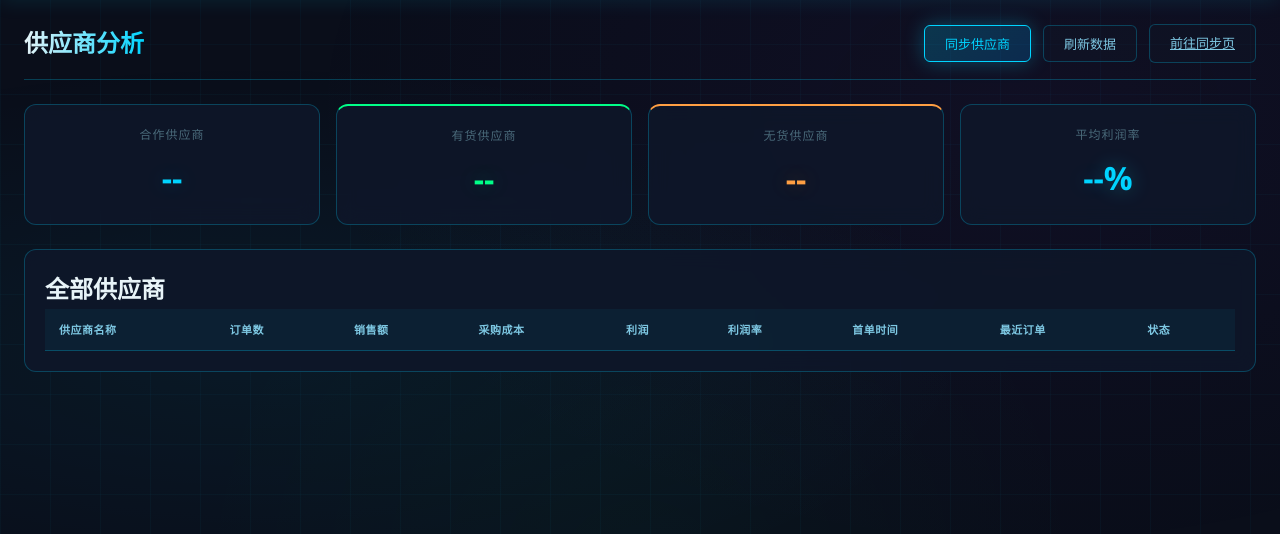
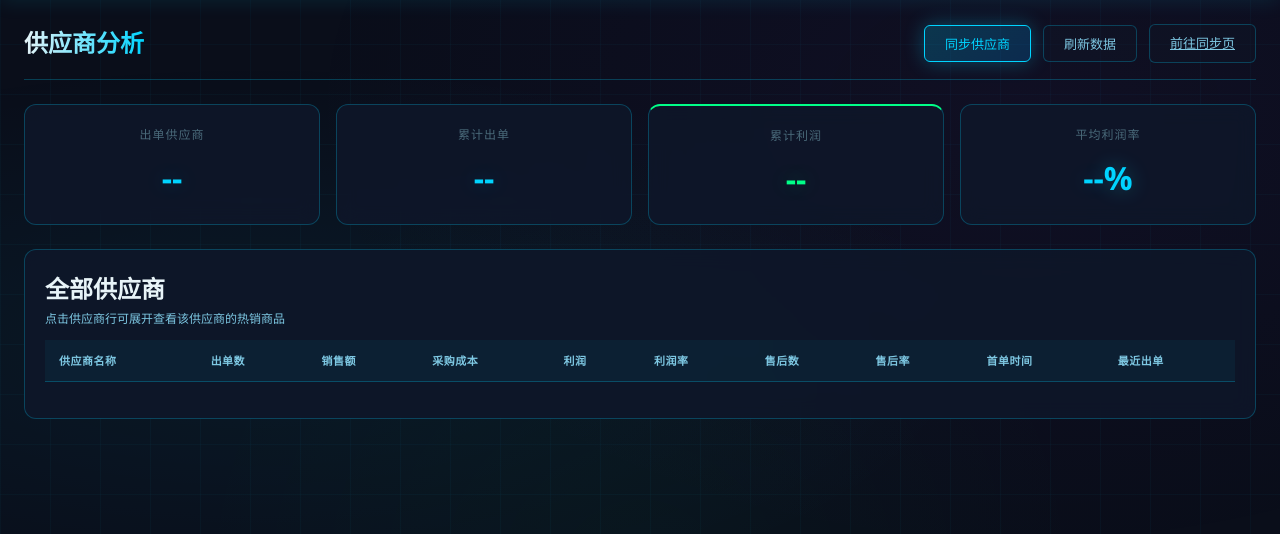
Before and after one commit to ljh010704/JuShuiTan, a Flask app: page /suppliers in a window 1280 px wide. Shown: the part 56-590 px from the top of the page. Run offline with Flask 3, Linux system fonts and the light colour scheme; lists and menus that the app fills with data are empty.

Commit message:
feat: 供应商出单统计，看出单商品来自哪个供应商
- orders表新增supplier_co_id/supplier_name列，启动时自动从历史raw_data回填
- 订单抓取提取供应商字段（订单级优先，商品级兜底）
- 供应商分析页重做：出单数/销售额/利润/利润率/售后数/售后率/首单/最近出单
- 点击供应商展开热销商品TOP5（商品名/出单数/件数/销售额/利润）
- 修复供应商页同步按钮JS乱码

```diff
--- a/routes/supplier.py
+++ b/routes/supplier.py
@@ -2,6 +2,7 @@
 供应商分析路由
 """
 import asyncio
+import json
 import logging
 from flask import Blueprint, render_template, jsonify, request
 from models.database import get_connection
@@ -17,46 +18,95 @@ def suppliers_page():
 
 @supplier_bp.route('/api/suppliers')
 def api_suppliers():
+    """供应商出单统计 + 热销商品（分销订单口径）"""
     conn = get_connection()
     try:
-        rows = conn.execute("""
+        dist_filter = """order_type LIKE '%分销Plus%'
+              AND order_type NOT LIKE '%供销%'
+              AND order_type NOT LIKE '%自发%'
+              AND status IN ('Sent', 'WaitOuterSent')"""
+
+        rows = conn.execute(f"""
             SELECT
-                json_extract(raw_data, '$.supplierName') as supplier_name,
-                json_extract(raw_data, '$.supplierCoId') as supplier_co_id,
+                supplier_name,
+                MAX(supplier_co_id) as co_id,
                 COUNT(*) as order_count,
-                SUM(pay_amount) as total_amount,
-                SUM(CASE WHEN order_type LIKE '%分销Plus%' THEN (pay_amount - purchase_cost) ELSE 0 END) as total_profit,
-                SUM(CASE WHEN order_type LIKE '%分销Plus%' THEN purchase_cost ELSE 0 END) as total_cost,
+                COALESCE(SUM(pay_amount), 0) as total_amount,
+                COALESCE(SUM(purchase_cost), 0) as total_cost,
+                COALESCE(SUM(pay_amount - purchase_cost), 0) as total_profit,
                 MIN(created_at) as first_order,
                 MAX(created_at) as last_order
             FROM orders
-            WHERE json_extract(raw_data, '$.supplierName') IS NOT NULL
-              AND status IN ('Sent', 'WaitOuterSent')
-              AND order_type LIKE '%分销Plus%'
-              AND order_type NOT LIKE '%供销%'
-              AND order_type NOT LIKE '%自发%'
-            GROUP BY supplier_co_id
+            WHERE supplier_name != '' AND {dist_filter}
+            GROUP BY supplier_name
             ORDER BY order_count DESC
         """).fetchall()
 
+        # 每个供应商的售后数（按 order_id 关联）
+        after_rows = conn.execute("""
+            SELECT o.supplier_name, COUNT(*) as cnt
+            FROM after_sales a
+            JOIN orders o ON a.order_id = o.order_id
+            WHERE o.supplier_name != ''
+            GROUP BY o.supplier_name
+        """).fetchall()
+        after_map = {r['supplier_name']: r['cnt'] for r in after_rows}
+
+        # 每个供应商的热销商品（解析 raw_data 里的商品列表）
+        goods_rows = conn.execute(f"""
+            SELECT supplier_name, raw_data FROM orders
+            WHERE supplier_name != '' AND {dist_filter}
+              AND raw_data IS NOT NULL AND raw_data != ''
+        """).fetchall()
+
+        goods_map = {}
+        for r in goods_rows:
+            sname = r['supplier_name']
+            try:
+                raw = json.loads(r['raw_data'])
+            except (json.JSONDecodeError, TypeError):
+                continue
+            for g in (raw.get('disInnerOrderGoodsViewList') or []):
+                if not isinstance(g, dict):
+                    continue
+                gname = str(g.get('itemName') or '').strip()
+                if not gname:
+                    continue
+                entry = goods_map.setdefault(sname, {}).setdefault(
+                    gname, {'count': 0, 'qty': 0, 'amount': 0.0, 'profit': 0.0})
+                qty = int(g.get('itemCount') or 0)
+                total = float(g.get('totalPrice') or 0)
+                entry['count'] += 1
+                entry['qty'] += qty
+                entry['amount'] += total
+                entry['profit'] += total - float(g.get('drpPrice') or 0) * qty
+
         suppliers = []
         for r in rows:
-            name = r[0] if r[0] else '未知'
-            amount = r[3] or 0
-            profit = r[4] or 0
-            rate = (profit / amount * 100) if amount > 0 else 0
-
+            name = r['supplier_name']
+            amount = r['total_amount'] or 0
+            profit = r['total_profit'] or 0
+            after_cnt = after_map.get(name, 0)
+            goods = sorted(goods_map.get(name, {}).items(),
+                           key=lambda kv: kv[1]['count'], reverse=True)[:5]
             suppliers.append({
                 'name': name,
-                'co_id': r[1],
-                'order_count': r[2],
+                'co_id': r['co_id'] or '',
+                'order_count': r['order_count'],
                 'total_amount': round(amount, 2),
+                'total_cost': round(r['total_cost'] or 0, 2),
                 'total_profit': round(profit, 2),
-                'total_cost': round(r[5] or 0, 2),
-                'profit_rate': round(rate, 1),
-                'first_order': r[6][:10] if r[6] else '-',
-                'last_order': r[7][:10] if r[7] else '-',
-                'has_goods': r[2] > 0,
+                'profit_rate': round(profit / amount * 100, 1) if amount > 0 else 0,
+                'after_count': after_cnt,
+                'after_rate': round(after_cnt / r['order_count'] * 100, 1) if r['order_count'] > 0 else 0,
+                'first_order': (r['first_order'] or '')[:10] or '-',
+                'last_order': (r['last_order'] or '')[:10] or '-',
+                'has_goods': True,
+                'top_goods': [
+                    {'name': gname, 'count': g['count'], 'qty': g['qty'],
+                     'amount': round(g['amount'], 2), 'profit': round(g['profit'], 2)}
+                    for gname, g in goods
+                ],
             })
 
         return jsonify({'data': suppliers, 'total': len(suppliers)})
--- a/templates/suppliers.html
+++ b/templates/suppliers.html
@@ -19,16 +19,16 @@
 <!-- 统计卡片 -->
 <div class="stats-grid">
     <div class="stat-card">
-        <div class="stat-label">合作供应商</div>
+        <div class="stat-label">出单供应商</div>
         <div class="stat-value" id="totalSuppliers">--</div>
     </div>
+    <div class="stat-card">
+        <div class="stat-label">累计出单</div>
+        <div class="stat-value" id="totalOrders">--</div>
+    </div>
     <div class="stat-card success">
-        <div class="stat-label">有货供应商</div>
-        <div class="stat-value" id="activeSuppliers">--</div>
-    </div>
-    <div class="stat-card warning">
-        <div class="stat-label">无货供应商</div>
-        <div class="stat-value" id="inactiveSuppliers">--</div>
+        <div class="stat-label">累计利润</div>
+        <div class="stat-value" id="totalProfit">--</div>
     </div>
     <div class="stat-card">
         <div class="stat-label">平均利润率</div>
@@ -59,22 +59,26 @@
 <!-- 供应商列表 -->
 <div class="section">
     <h2>全部供应商</h2>
+    <p style="color:#7ec8e3;font-size:12px;margin:0 0 12px;">点击供应商行可展开查看该供应商的热销商品</p>
+    <div class="table-responsive">
     <table class="data-table">
         <thead>
             <tr>
                 <th>供应商名称</th>
-                <th>订单数</th>
+                <th>出单数</th>
                 <th>销售额</th>
                 <th>采购成本</th>
                 <th>利润</th>
                 <th>利润率</th>
+                <th>售后数</th>
+                <th>售后率</th>
                 <th>首单时间</th>
-                <th>最近订单</th>
-                <th>状态</th>
+                <th>最近出单</th>
             </tr>
         </thead>
         <tbody id="supplierTable"></tbody>
     </table>
+    </div>
 </div>
 
 <!-- 确认弹窗 -->
@@ -108,16 +112,16 @@ async function loadData() {
         allSuppliers = data.data || [];
 
         const total = allSuppliers.length;
-        const active = allSuppliers.filter(s => s.has_goods).length;
-        const inactive = total - active;
+        const totalOrders = allSuppliers.reduce((sum, s) => sum + s.order_count, 0);
+        const totalProfit = allSuppliers.reduce((sum, s) => sum + s.total_profit, 0);
         const activeSuppliers = allSuppliers.filter(s => s.profit_rate > 0);
         const avgRate = activeSuppliers.length > 0
             ? activeSuppliers.reduce((sum, s) => sum + s.profit_rate, 0) / activeSuppliers.length
             : 0;
 
         document.getElementById('totalSuppliers').textContent = total;
-        document.getElementById('activeSuppliers').textContent = active;
-        document.getElementById('inactiveSuppliers').textContent = inactive;
+        document.getElementById('totalOrders').textContent = totalOrders;
+        document.getElementById('totalProfit').textContent = '¥' + totalProfit.toFixed(2);
         document.getElementById('avgProfitRate').textContent = avgRate.toFixed(1) + '%';
 
         const noGoods = allSuppliers.filter(s => !s.has_goods);
@@ -136,23 +140,42 @@ async function loadData() {
             document.getElementById('noGoodsSection').style.display = 'none';
         }
 
-        document.getElementById('supplierTable').innerHTML = allSuppliers.map(s => `
-            <tr>
-                <td>${s.name}</td>
+        document.getElementById('supplierTable').innerHTML = allSuppliers.map((s, i) => `
+            <tr onclick="toggleGoods(${i})" style="cursor:pointer" title="点击查看热销商品">
+                <td>${s.name} <span style="color:#00d4ff;font-size:11px;">▾</span></td>
                 <td>${s.order_count}</td>
                 <td>¥${s.total_amount.toLocaleString()}</td>
                 <td>¥${s.total_cost.toLocaleString()}</td>
-                <td>¥${s.total_profit.toLocaleString()}</td>
+                <td style="color:${s.total_profit >= 0 ? '#00ff88' : '#ff6b6b'}">¥${s.total_profit.toLocaleString()}</td>
                 <td>${s.profit_rate}%</td>
+                <td>${s.after_count}</td>
+                <td style="color:${s.after_rate > 10 ? '#ff6b6b' : 'inherit'}">${s.after_rate}%</td>
                 <td>${s.first_order}</td>
                 <td>${s.last_order}</td>
-                <td><span class="badge badge-${s.has_goods ? 'success' : 'danger'}">${s.has_goods ? '有货' : '无货'}</span></td>
+            </tr>
+            <tr id="goods-${i}" style="display:none;">
+                <td colspan="10" style="background:rgba(0,212,255,0.04);padding:10px 24px;">
+                    ${goodsHtml(s.top_goods)}
+                </td>
             </tr>
         `).join('');
 
     } catch(e) {
         console.error('加载失败:', e);
     }
+}
+
+function toggleGoods(i) {
+    const row = document.getElementById('goods-' + i);
+    row.style.display = row.style.display === 'none' ? '' : 'none';
+}
+
+function goodsHtml(goods) {
+    if (!goods || goods.length === 0) return '<span style="color:#999;">暂无商品数据（下次同步后显示）</span>';
+    return '<div style="font-size:12px;color:#7ec8e3;margin-bottom:6px;">🔥 热销商品 TOP' + goods.length + '</div>'
+        + '<table class="data-table" style="font-size:12px;"><thead><tr><th>商品</th><th>出单数</th><th>件数</th><th>销售额</th><th>利润</th></tr></thead><tbody>'
+        + goods.map(g => `<tr><td>${g.name}</td><td>${g.count}</td><td>${g.qty}</td><td>¥${g.amount.toLocaleString()}</td><td style="color:${g.profit >= 0 ? '#00ff88' : '#ff6b6b'}">¥${g.profit.toLocaleString()}</td></tr>`).join('')
+        + '</tbody></table>';
 }
 
 function toggleSelectAll() {
@@ -223,24 +246,24 @@ async function syncSuppliers() {
     const statusText = document.getElementById('syncStatusText');
 
     btn.disabled = true;
-    btn.textContent = '???...';
+    btn.textContent = '同步中...';
     statusEl.style.display = 'block';
-    statusText.textContent = '??????...';
+    statusText.textContent = '正在同步订单数据...';
 
     try {
         const data = await apiCall('/api/sync', 'POST', {type: 'full'});
         if (data.success) {
-            statusText.textContent = '???????...';
+            statusText.textContent = '同步已启动，正在从聚水潭拉取...';
             startSupplierPoll();
         } else {
-            statusText.textContent = '????: ' + (data.message || '????');
+            statusText.textContent = '同步失败: ' + (data.message || '未知错误');
             btn.disabled = false;
-            btn.textContent = '?????';
+            btn.textContent = '同步供应商';
         }
     } catch(e) {
-        statusText.textContent = '????: ' + (e && e.message ? e.message : e);
+        statusText.textContent = '请求失败: ' + (e && e.message ? e.message : e);
         btn.disabled = false;
-        btn.textContent = '?????';
+        btn.textContent = '同步供应商';
     }
 }
 
@@ -253,9 +276,9 @@ function startSupplierPoll() {
             const data = await res.json();
             if (!data.running) {
                 clearInterval(poll);
-                statusText.textContent = '?????';
+                statusText.textContent = '同步完成';
                 btn.disabled = false;
-                btn.textContent = '?????';
+                btn.textContent = '同步供应商';
                 setTimeout(() => {
                     document.getElementById('syncStatus').style.display = 'none';
                     loadData();
```
Also changed, not shown: browser/orders.py (+11 -0 lines), models/database.py (+21 -2 lines).
